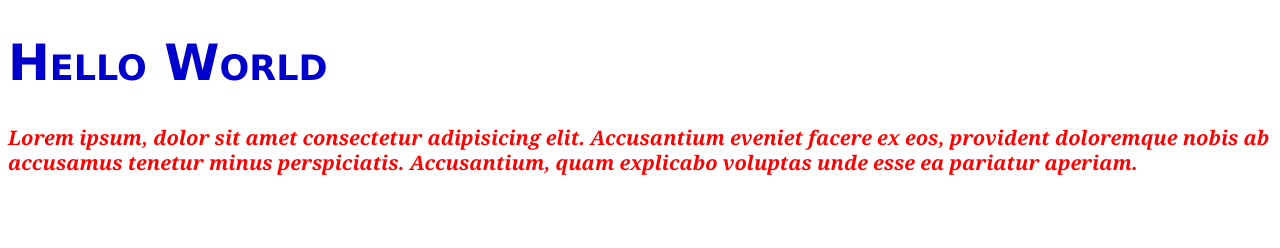
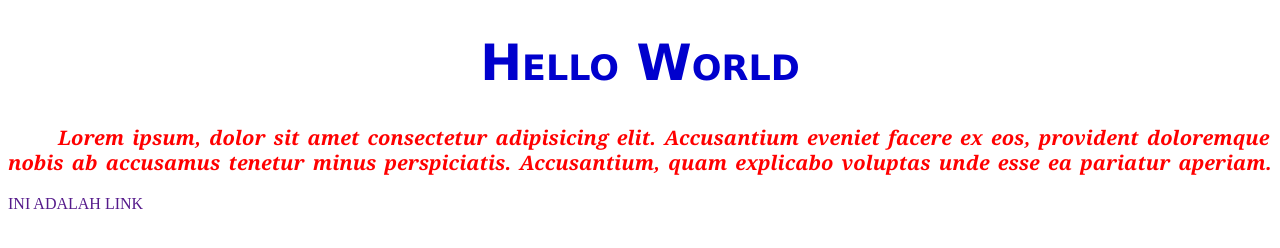
Before and after one commit to fazryannn/CSS-Dasar, a plain HTML site: page Latihan-1/external.html in a window 1280 px wide. Drawn offline with Linux system fonts and the light colour scheme.

Commit message:
Upload folder belajar css

```diff
--- a/Latihan-1/external.html
+++ b/Latihan-1/external.html
@@ -9,5 +9,6 @@
 <body>
     <h1>Hello World</h1>
     <p>Lorem ipsum, dolor sit amet consectetur adipisicing elit. Accusantium eveniet facere ex eos, provident doloremque nobis ab accusamus tenetur minus perspiciatis. Accusantium, quam explicabo voluptas unde esse ea pariatur aperiam.</p>
+    <a href="">Ini adalah link</a>
 </body>
 </html>
--- a/Latihan-1/style.css
+++ b/Latihan-1/style.css
@@ -1,15 +1,24 @@
 h1 {
-    color: mediumblue;
-    font-family: verdana, sans-serif;
-    font-size: 50px;
-    font-variant: small-caps
+    color: mediumblue;  /* mengatur warna */
+    font-family: verdana, sans-serif; /* mengatur jenis font */
+    font-size: 50px; /* mengatur ukuran huruf */
+    font-variant: small-caps; /* mengatur huruf besar/kecil  */
+    text-align: center; /* mengatur posisi teks */
 }
 
 p{
     color: red;
     font-family: georgia;
     font-size: 20px;
-    font-weight: bold;
-    font-style: italic;
-    line-height: 25px;
+    font-weight: bold; /* mengatur ketebalan teks */
+    font-style: italic; /* mengatur gaya font */
+    line-height: 25px;  /* mengatur tinggi suatu baris */
+    text-indent: 50px; /* menentukan indentansi baris pertama/paragraf*/
+    word-spacing: 3px; /* mengatur jarak antar kata */
 }
+
+a{
+    text-decoration: none; /* menambhakan atau menghilangkan underline */
+    text-transform: uppercase; /* mengatur huruf kapital tiap kata */
+
+}
--- /dev/null
+++ b/latihan-2/style.css
@@ -0,0 +1,6 @@
+body{
+    background-color: lightblue; /* memberikan warna pada halaman */
+    background-image: url(img/background.jpeg); /* memberikan gambar pada background */
+    /* background-repeat: -y; digunakan dalam pemrograman web untuk mengatur pengulangan gambar latar belakang pada suatu elemen
+ */
+}
```
Also changed, not shown: latihan-2/index.html (added, +13 -0 lines), README.txt, latihan-2/img/background.jpeg (added).
